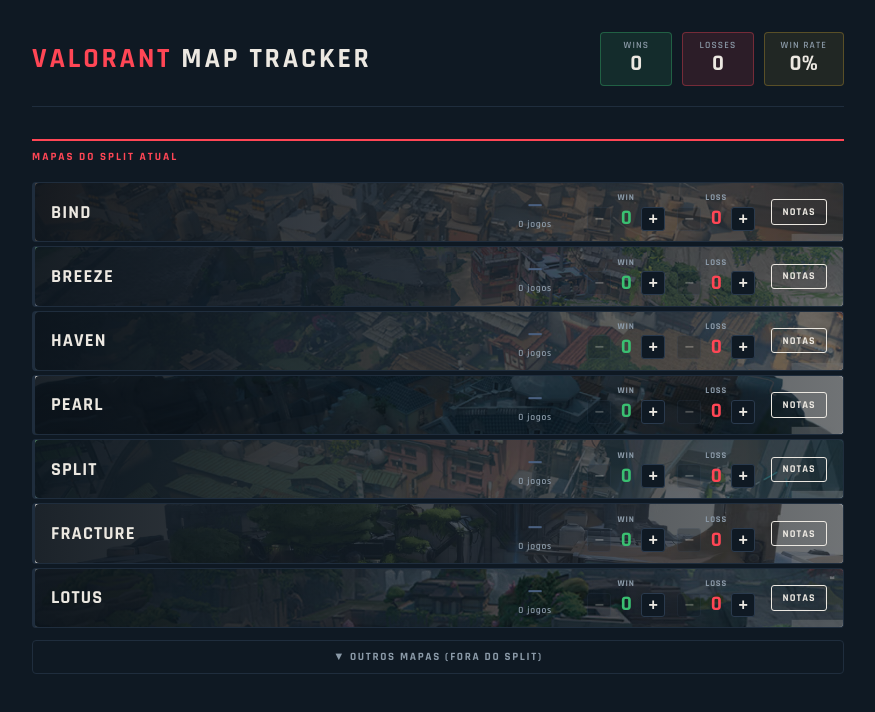
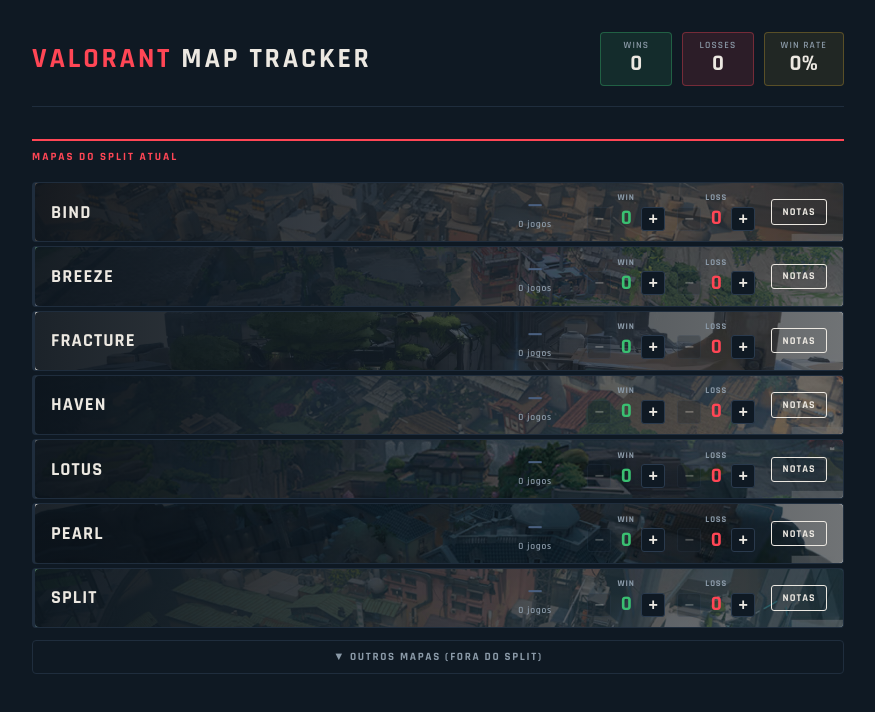
Before and after one commit to BrunoSTB/Valorant-Team-Map-Tracker, an Angular app: page / in a window 1280 px wide. Shown: the top 712 px of the page, without its empty margins (202-1077 px from the left). Built offline with nearby package versions, Linux system fonts and the light colour scheme.

Commit message:
chore: maps sorted

```diff
--- a/src/app/map-tracker/map-tracker.ts
+++ b/src/app/map-tracker/map-tracker.ts
@@ -7,17 +7,17 @@
 
 const DEFAULT_MAPS: MapStats[] = [
   { name: 'Abyss',    image: 'abyss',    inSplit: false,  wins: 0, losses: 0, notes: '' },
-  { name: 'Corrode',  image: 'corrode',  inSplit: false,  wins: 0, losses: 0, notes: '' },
+  { name: 'Ascent',   image: 'ascent',   inSplit: false, wins: 0, losses: 0, notes: '' },
   { name: 'Bind',     image: 'bind',     inSplit: true,  wins: 0, losses: 0, notes: '' },
   { name: 'Breeze',   image: 'breeze',   inSplit: true,  wins: 0, losses: 0, notes: '' },
+  { name: 'Corrode',  image: 'corrode',  inSplit: false,  wins: 0, losses: 0, notes: '' },
+  { name: 'Fracture', image: 'fracture', inSplit: true, wins: 0, losses: 0, notes: '' },
   { name: 'Haven',    image: 'haven',    inSplit: true,  wins: 0, losses: 0, notes: '' },
+  { name: 'Icebox',   image: 'icebox',   inSplit: false, wins: 0, losses: 0, notes: '' },
+  { name: 'Lotus',    image: 'lotus',    inSplit: true, wins: 0, losses: 0, notes: '' },
   { name: 'Pearl',    image: 'pearl',    inSplit: true,  wins: 0, losses: 0, notes: '' },
   { name: 'Split',    image: 'split',    inSplit: true,  wins: 0, losses: 0, notes: '' },
   { name: 'Sunset',   image: 'sunset',   inSplit: false,  wins: 0, losses: 0, notes: '' },
-  { name: 'Ascent',   image: 'ascent',   inSplit: false, wins: 0, losses: 0, notes: '' },
-  { name: 'Fracture', image: 'fracture', inSplit: true, wins: 0, losses: 0, notes: '' },
-  { name: 'Icebox',   image: 'icebox',   inSplit: false, wins: 0, losses: 0, notes: '' },
-  { name: 'Lotus',    image: 'lotus',    inSplit: true, wins: 0, losses: 0, notes: '' },
 ];
 
 @Component({
```
